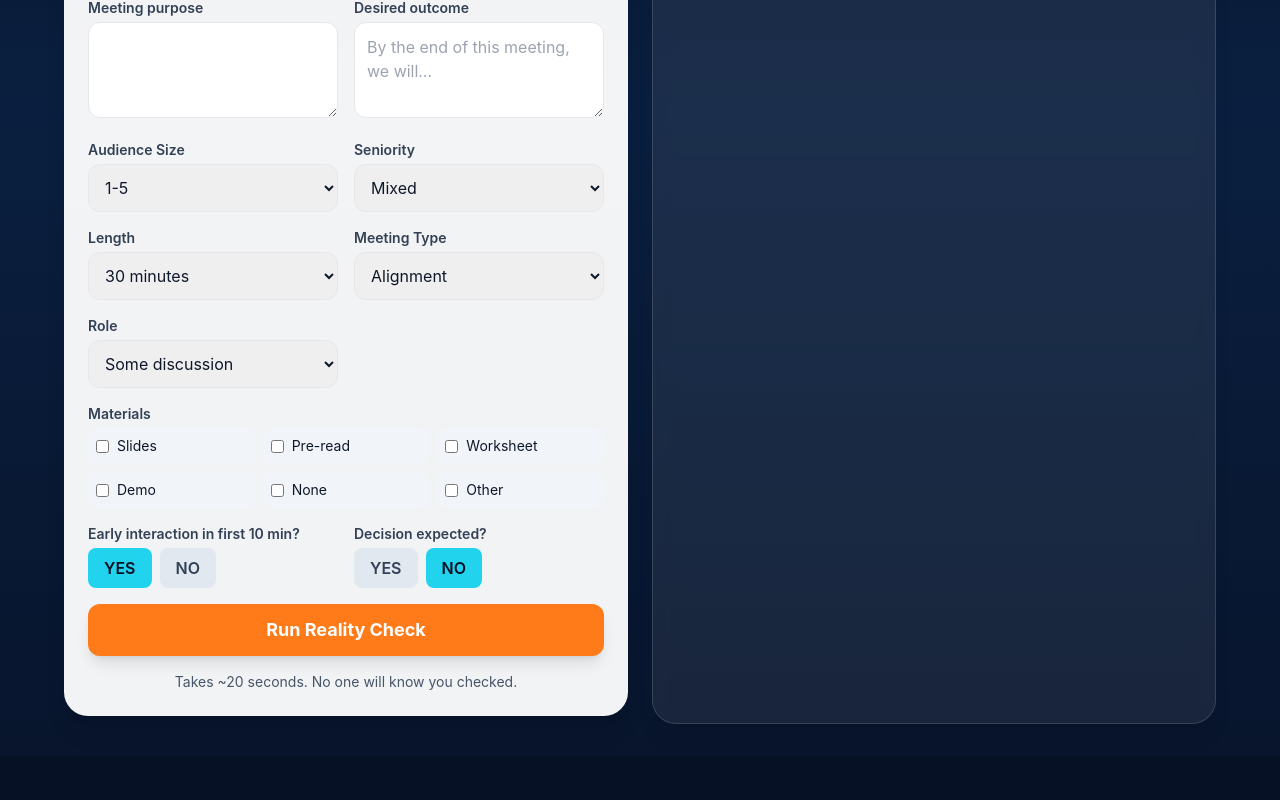
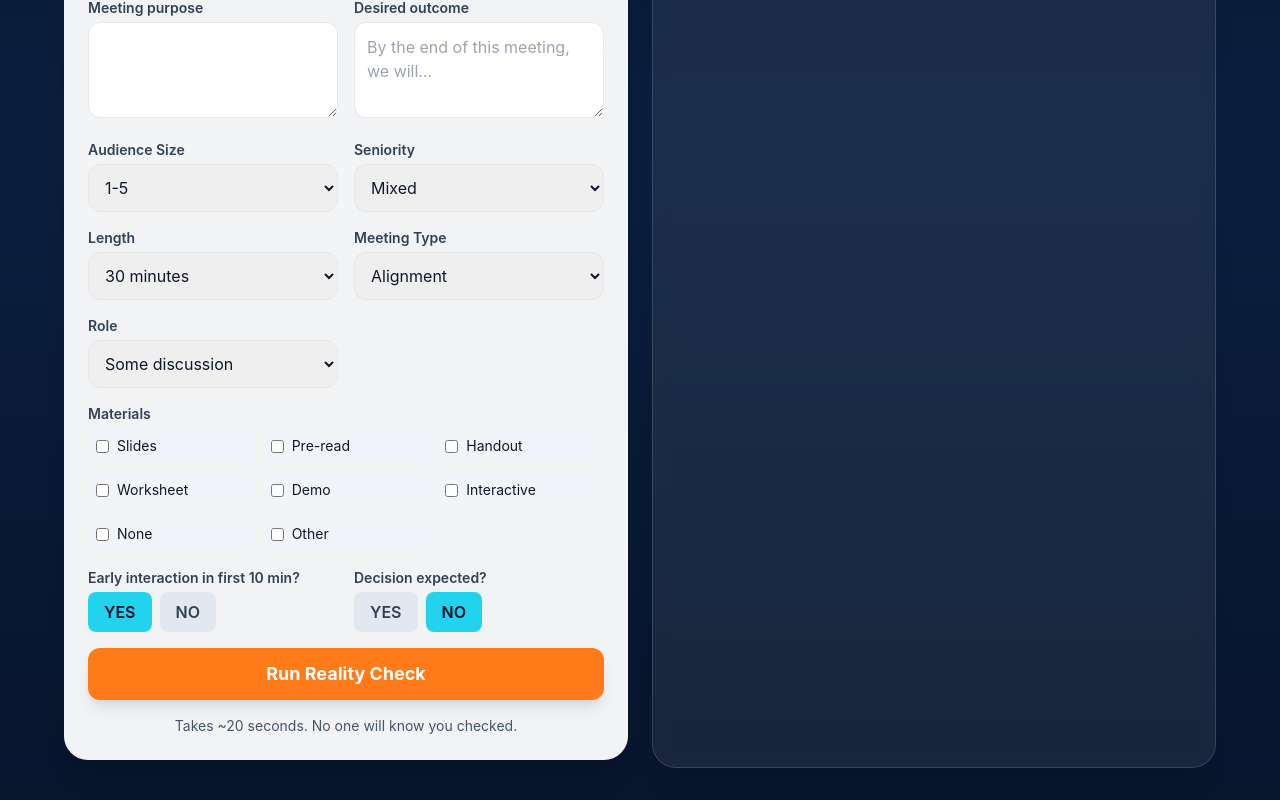
Before and after one commit to benjaparke/rate_my_meeting, a React (Vite) app: page / in a window 1280 px wide. Shown: the part 530-1330 px from the top of the page. Before the commit the page ends 1286 px from the top, so only its background shows below. Built offline with nearby package versions, Linux system fonts and the light colour scheme; the HTML template or start-up script is replaced by a standard one.

Commit message:
Add Handout and Interactive materials to engagement scoring

```diff
--- a/src/App.jsx
+++ b/src/App.jsx
@@ -27,7 +27,7 @@ const sampleAgendas = {
       length: '60',
       meetingType: 'Decision-making',
       role: 'Decision-making',
-      materials: ['Pre-read', 'Worksheet'],
+      materials: ['Pre-read', 'Worksheet', 'Handout'],
       earlyInteraction: 'yes',
       decisionRequired: 'yes',
       outcome: 'By the end of this meeting, we will select one strategic focus and assign accountable leads.'
@@ -43,7 +43,7 @@ const sampleAgendas = {
       length: '60',
       meetingType: 'Training',
       role: 'Hands-on activity',
-      materials: ['Demo', 'Worksheet'],
+      materials: ['Demo', 'Worksheet', 'Interactive'],
       earlyInteraction: 'yes',
       decisionRequired: 'no',
       outcome: 'By the end of this meeting, we will complete account setup and know where to get help.'
@@ -206,7 +206,7 @@ const riskColor = useMemo(() => {
 
               <Field label="Materials">
                 <div className="grid grid-cols-2 gap-2 md:grid-cols-3">
-                  {['Slides', 'Pre-read', 'Worksheet', 'Demo', 'None', 'Other'].map((item) => (
+                  {['Slides', 'Pre-read', 'Handout', 'Worksheet', 'Demo', 'Interactive', 'None', 'Other'].map((item) => (
                     <label key={item} className="flex items-center gap-2 rounded-lg bg-slate-100 p-2 text-sm"><input type="checkbox" checked={form.materials.includes(item)} onChange={() => handleMaterialToggle(item)} />{item}</label>
                   ))}
                 </div>
@@ -274,7 +274,10 @@ function scoreMeeting(form) {
   const purpose = form.purpose.toLowerCase()
   const len = Number(form.length)
   const sectionCount = form.agenda.split('\n').filter(Boolean).length
-  const hasInteractiveAgenda = /(workshop|discussion|activity|q&a|exercise|breakout|poll|hands-on|brainstorm)/i.test(form.agenda)
+  const hasInteractiveAgendaText = /(workshop|discussion|activity|q&a|exercise|breakout|poll|hands-on|brainstorm)/i.test(form.agenda)
+  const hasInteractiveMaterial = form.materials.includes('Interactive')
+  const hasInteractiveRole = ['Hands-on activity', 'Active discussion', 'Decision-making'].includes(form.role)
+  const hasInteractiveAgenda = hasInteractiveAgendaText || hasInteractiveMaterial || hasInteractiveRole
   const hasTimeBlocks = /\b\d+\s?min\b|\d{1,2}:\d{2}/i.test(form.agenda)
   const vagueOutcome = /(discuss|review|align|talk about|sync)/i.test(outcome)
   const measurableOutcome = /(decide|select|assign|approve|owner|deadline|by\s+\w+day|complete)/i.test(outcome)
@@ -288,7 +291,7 @@ function scoreMeeting(form) {
   if (form.role === 'Mostly listening') { score += 20; flags.push('Passive audience risk') }
   if (form.audienceSize === '11-25' && form.earlyInteraction === 'no') { score += 10; flags.push('Large audience, low participation') }
   if (['26-50', '50+'].includes(form.audienceSize) && ['Mostly listening', 'Some discussion'].includes(form.role)) { score += 15; flags.push('Large audience, low participation') }
-  if (form.materials.includes('Slides') && !form.materials.some((m) => ['Worksheet', 'Demo', 'Pre-read'].includes(m))) { score += 10; flags.push('Too much presentation time') }
+  if (form.materials.includes('Slides') && !form.materials.some((m) => ['Pre-read', 'Handout', 'Worksheet', 'Demo', 'Interactive'].includes(m))) { score += 10; flags.push('Too much presentation time') }
   if (sectionCount > 4 && !decisionNamed) score += 10
   if (form.earlyInteraction === 'no') { score += 15; flags.push('No early interaction') }
   if (isMismatch(purpose, form.meetingType)) { score += 15; flags.push('Agenda-to-purpose mismatch') }
@@ -298,6 +301,8 @@ function scoreMeeting(form) {
   if (['Some discussion', 'Active discussion', 'Decision-making', 'Hands-on activity', 'Mixed'].includes(form.role)) score -= 10
   if (len <= 30 && outcome) score -= 10
   if (form.materials.includes('Pre-read')) score -= 10
+  if (form.materials.includes('Handout')) score -= 5
+  if (form.materials.includes('Interactive')) score -= 15
   if (form.decisionRequired === 'yes' && decisionNamed) score -= 15
   if (form.earlyInteraction === 'yes') score -= 10
   if (hasTimeBlocks) score -= 10
```
